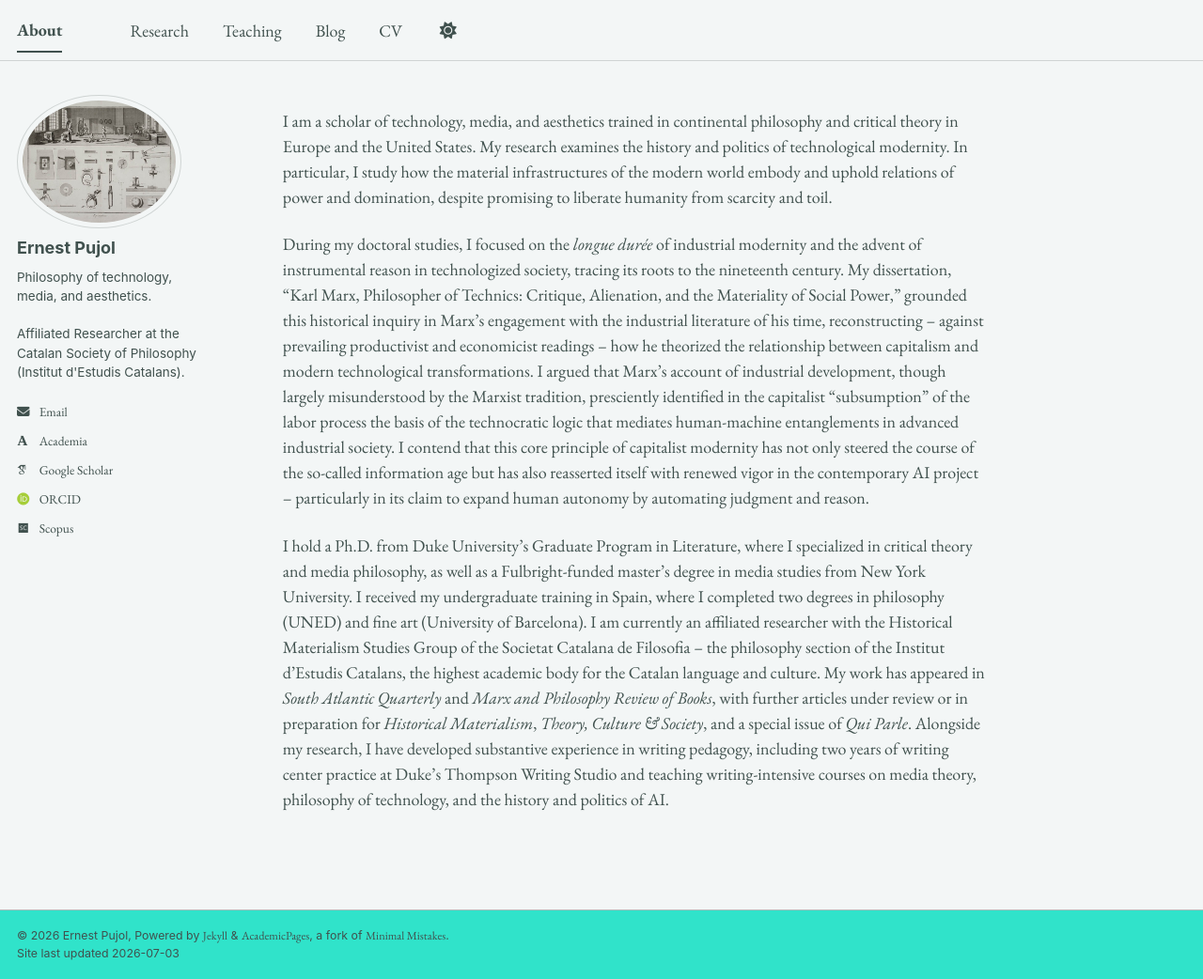
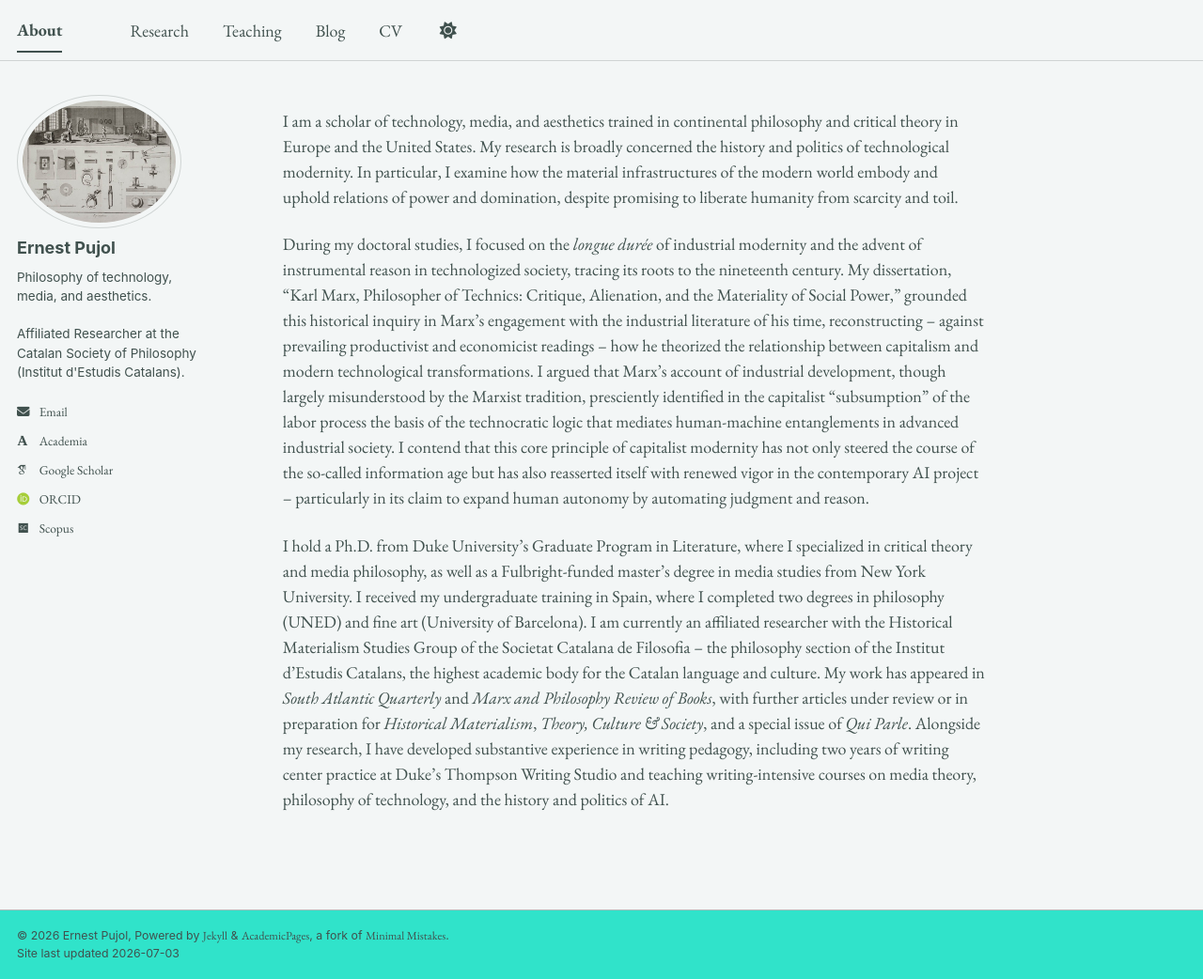
Before and after one commit to epujol90/epujol90.github.io, a Jekyll site: the page built from _pages/about.md, in a window 1280 px wide and 1042 px high. Shown: the whole window at 94% size. Built offline with Jekyll 4.4.1, drawn with Linux system fonts in a browser that asks for light colours; some web fonts are replaced; a script bundle is joined from its source files by our own code; library files that are not in the unit come from our copies.

Commit message:
Update about.md

```diff
--- a/_pages/about.md
+++ b/_pages/about.md
@@ -6,7 +6,7 @@ redirect_from:
   - /about/
   - /about.html
 ---
-I am a scholar of technology, media, and aesthetics trained in continental philosophy and critical theory in Europe and the United States. My research examines the history and politics of technological modernity. In particular, I study how the material infrastructures of the modern world embody and uphold relations of power and domination, despite promising to liberate humanity from scarcity and toil.
+I am a scholar of technology, media, and aesthetics trained in continental philosophy and critical theory in Europe and the United States. My research is broadly concerned the history and politics of technological modernity. In particular, I examine how the material infrastructures of the modern world embody and uphold relations of power and domination, despite promising to liberate humanity from scarcity and toil.
 
 During my doctoral studies, I focused on the _longue durée_ of industrial modernity and the advent of instrumental reason in technologized society, tracing its roots to the nineteenth century. My dissertation, “Karl Marx, Philosopher of Technics: Critique, Alienation, and the Materiality of Social Power,” grounded this historical inquiry in Marx’s engagement with the industrial literature of his time, reconstructing -- against prevailing productivist and economicist readings -- how he theorized the relationship between capitalism and modern technological transformations. I argued that Marx’s account of industrial development, though largely misunderstood by the Marxist tradition, presciently identified in the capitalist "subsumption" of the labor process the basis of the technocratic logic that mediates human-machine entanglements in advanced industrial society. I contend that this core principle of capitalist modernity has not only steered the course of the so-called information age but has also reasserted itself with renewed vigor in the contemporary AI project -- particularly in its claim to expand human autonomy by automating judgment and reason.
 
```
